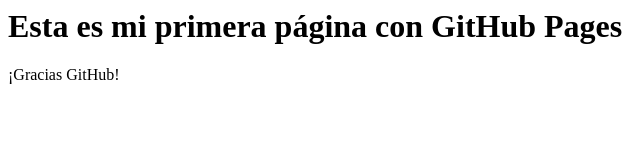
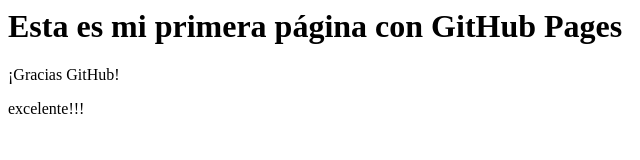
Before and after one commit to hgonzalez185/hgonzalezRepo, a plain HTML site: page index.html in a window 1280 px wide. Shown: the full height of the page, 0-640 px from the left. Drawn offline with Linux system fonts and the light colour scheme.

Commit message:
actualización pagina
prueba 2

```diff
--- a/index.html
+++ b/index.html
@@ -1,4 +1,5 @@
 <html>
 <h1> Esta es mi primera página con GitHub Pages </h1>
 <p>¡Gracias GitHub!</p>
+  <p>excelente!!!</p>
 </html>
```
